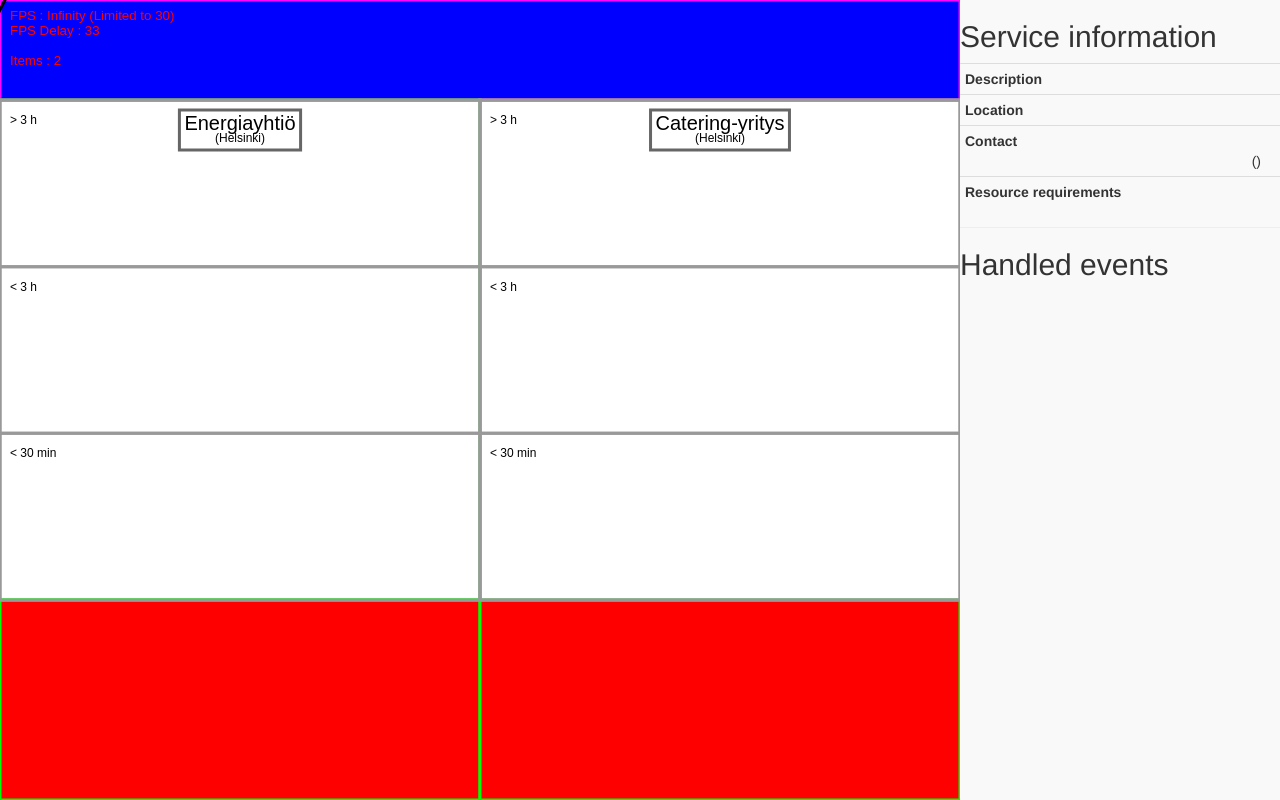
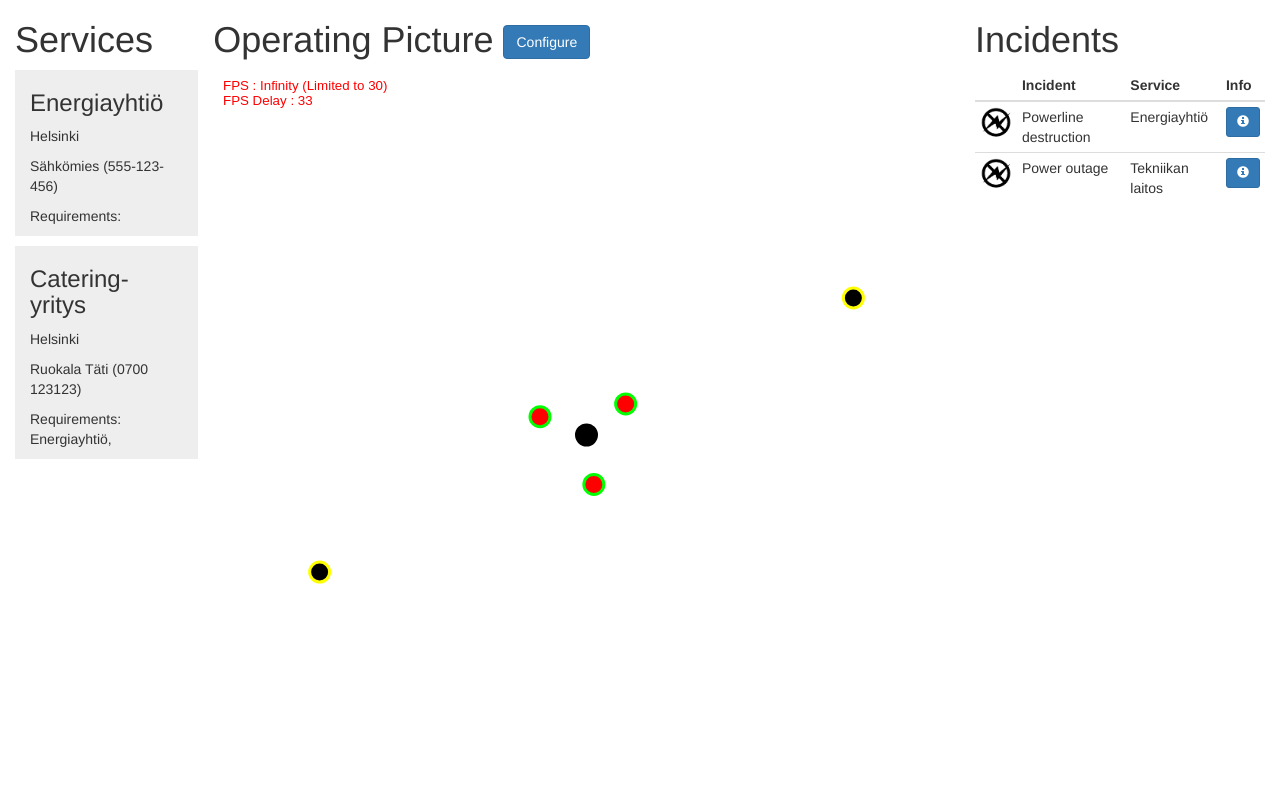
Before and after one commit to Rumpukapula/analysis-ucop, a plain HTML site: page index.html in a window 1280 px wide. Drawn offline with nearby package versions, Linux system fonts and the light colour scheme.

Commit message:
Own & oth service visualizations

```diff
--- a/css/main.css
+++ b/css/main.css
@@ -1,21 +1,42 @@
-body, html {
-	height: 100%;
-}
-
-canvas {
-	display: block;
-}
-
-#content, #sidepanel {
+html, body, #container {
 	height: 100%;
 	margin: 0;
 	padding: 0;
 }
 
 #content {
-
+	height: 80%;
+	margin: 0;
+	padding: 0;
 }
 
-#sidepanel {
-	background-color: #F9F9F9;
+#services, #u-cop, #incidents {
+	height: 100%;
 }
+
+#services, #incidents {
+	overflow-y: auto;
+}
+
+#u-cop {
+	padding: 0 !important;
+}
+
+#canvas {
+	vertical-align: middle !important;
+}
+
+.service {
+	background-color: #EEEEEE;
+	margin-bottom: 10px;
+}
+
+.incident {
+	background-color: #EEEEEE;
+	margin-bottom: 10px;
+}
+
+.incident-icon {
+	width: 32px;
+	height: 32px;
+}
--- a/index.html
+++ b/index.html
@@ -2,14 +2,88 @@
 <html lang="en" data-ng-app="analysisApp">
 	<head>
     	<meta http-equiv="content-type" content="text/html; charset=utf-8"/>
-  		<title>Incident-centric Risk Assessment in Critical Infrastructure</title>
+  		<title>U-COP - User-Constructed Operating Picture</title>
 		<link rel="stylesheet" href="https://maxcdn.bootstrapcdn.com/bootstrap/3.3.0/css/bootstrap.min.css">
 		<link rel="stylesheet" href="css/main.css">
 	</head>
 
 	<body ng-controller="body">
+
+	<!--
+
+	<nav id="navbar" class="navbar navbar-inverse navbar-fixed-top" role="navigation">
+		<div class="container">
+			<div class="navbar-header">
+				<button type="button" class="navbar-toggle collapsed" data-toggle="collapse" data-target="#navbar" aria-expanded="false" aria-controls="navbar">
+					<span class="sr-only">Toggle navigation</span>
+					<span class="icon-bar"></span>
+					<span class="icon-bar"></span>
+					<span class="icon-bar"></span>
+				</button>
+
+				<a class="navbar-brand" href="#">U-COP</a>
+			</div>
+
+			<div id="navbar" class="collapse navbar-collapse">
+				<button ng-click="addNode()" class="btn btn-primary btn-top">Add Node</button>
+			</div>
+		</div>
+	</nav>
+	-->
+
+		<div id="container">
+			<div id="services" class="col-sm-2">
+				<h1 class="top-header">Services</h1>
+				<div class="col-sm-12 service" ng-repeat="service in othServices">
+					<h3>{{service.description}}</h3>
+					<p>{{service.location}}</p>
+					<p>{{service.contact.name}} ({{service.contact.phone}})</p>
+					<p>Requirements: <span ng-repeat="req in service.requirements">{{req.description}}, </span></p>
+				</div>
+			</div>
+
+			<div id="u-cop" class="col-sm-7">
+				<div id="control-panel">
+					<h1 class="top-header">Operating Picture <button ng-click="configure()" class="btn btn-primary">Configure</button></h1>
+				</div>
+
+				<canvas id="canvas"></canvas>
+			</div>
+
+			<div id="incidents" class="col-sm-3">
+				<h1 class="top-header">Incidents</h1>
+				<table class="table table-condensed">
+					<thead>
+						<tr>
+							<th></th>
+							<th>Incident</th>
+							<th>Service</th>
+							<th>Info</th>
+						</tr>
+					</thead>
+					<tbody>
+						<tr ng-repeat="incident in incidents">
+							<td><img ng-src="{{incident.icon}}" class="incident-icon" /></td>
+							<td>{{incident.description}}</td>
+							<td>{{incident.affectedSystem.description}}</td>
+							<td><button class="btn btn-sm btn-primary"><span class="glyphicon glyphicon-info-sign"></span></button></td>
+						</tr>
+					</tbody>
+				</table>
+				<!--
+				<div class="col-sm-12 incident" ng-repeat="incident in incidents">
+					<h3><img ng-src="{{incident.icon}}" class="incident-icon" /> {{incident.description}}</h3>
+					<p>{{incident.affectedSystem.description}}</p>
+					<p>{{incident.occurred | date:'hh:mm:ss - dd.MM.yyyy'}}</p>
+					<p>{{incident.contact.name}} ({{incident.contact.phone}})</p>
+				</div>
+				-->
+			</div>
+		</div>
+
+	<!--
 		<div id="content" class="col-sm-9">
-			<canvas id="canvas"></canvas>
+
 		</div>
 		<div id="sidepanel" class="col-sm-3">
 			<div>
@@ -40,11 +114,14 @@
 				<h2>Handled events</h2>
 			</div>
 		</div>
+	-->
 	</body>
 
 	<script src="http://code.jquery.com/jquery-1.9.1.js"></script>
 	<script src="http://netdna.bootstrapcdn.com/bootstrap/3.0.0/js/bootstrap.min.js"></script>
-	<script src="https://ajax.googleapis.com/ajax/libs/angularjs/1.2.26/angular.min.js"></script>
+	<script src="https://ajax.googleapis.com/ajax/libs/angularjs/1.2.26/angular.js"></script>
+
+	<script src="js/vendor/ui-bootstrap-tpls-0.12.0.min.js"></script>
 
 	<script src="js/app.js"></script>
 </html>
--- a/js/app.js
+++ b/js/app.js
@@ -1,6 +1,8 @@
-var analysisApp = angular.module('analysisApp', []);
+var analysisApp = angular.module('analysisApp', [
+	'ui.bootstrap'
+]);
 
-analysisApp.controller('body', function($scope) {
+analysisApp.controller('body', function($scope, $modal, $log) {
 	var canvas = document.getElementById('canvas');
 	var ctx = canvas.getContext('2d');
 	var canvas_left = canvas.offsetLeft;
@@ -9,32 +11,7 @@ analysisApp.controller('body', function($scope) {
 	$scope.selectedService = {};
 
 	$scope.constants = {
-		'outerWorld':{
-			'start_y':0,
-			'max_height':100
-		},
-		'services': {
-			'start_y':100,
-			'max_height':window.innerHeight-100-200 // = canvas.height - outerWorld.height - ownSystems.height
-		},
-		'ownSystems': {
-			'start_y':window.innerHeight-200,
-			'max_height':200
-		},
-		'timeLevels':[
-			{
-				'value':-1,
-				'name':'> 3 h'
-			},
-			{
-				'value':180,
-				'name':'< 3 h'
-			},
-			{
-				'value':30,
-				'name':'< 30 min'
-			}
-		]
+
 	};
 
 	$scope.contacts = [
@@ -55,150 +32,140 @@ analysisApp.controller('body', function($scope) {
 		}
 	];
 
-	$scope.services = [
+	$scope.othServices = [
 		{
 			'location':'Helsinki',
 			'description':'Energiayhtiö',
 			'contact': $scope.contacts[2],
-			'requirements':[],
-			'headerPosition': {
-				'left':0,
-				'top':0,
-				'width':0,
-				'height':0
-			},
-
-			// the position on the canvas
-			'element': {
-				'left':0,
-				'top':0,
-				'width':0,
-				'height':0,
-
-				'header': {
-					'left':0,
-					'top':0,
-					'width':0,
-					'height':0
-				}
-			}
+			'requirements':[]
 		}
 	];
 
-	$scope.services.push(
+	$scope.othServices.push(
 		{
 			'location':'Helsinki',
 			'description':'Catering-yritys',
 			'contact': $scope.contacts[1],
-			'requirements':[$scope.services[0]],
-			'headerPosition': {
-				'left':0,
-				'top':0,
-				'width':0,
-				'height':0
-			},
-
-			// the position on the canvas
-			'element': {
-				'left':0,
-				'top':0,
-				'width':0,
-				'height':0,
-
-				'header': {
-					'left':0,
-					'top':0,
-					'width':0,
-					'height':0
-				}
-			}
+			'requirements':[$scope.othServices[0]]
 		}
 	);
 
-	$scope.ownSystems = [
+	$scope.ownServices = [
 		{
 			'location': 'Helsinki',
 			'description': 'Tekniikan laitos',
 			'contact': $scope.contacts[0],
-			'requirements': [$scope.services[0],$scope.services[1]], // add service & system requirements here (list of services)
-
-			// the position on the canvas
-			'element': {
-				'left':0,
-				'top':0,
-				'width':0,
-				'height':0
-			}
+			'requirements': [$scope.othServices[0],$scope.othServices[1]] // add service & system requirements here (list of services)
 		},
 		{
 			'location': 'Tampere',
 			'description': 'Höpölaitos',
 			'contact': $scope.contacts[0],
-			'requirements': [$scope.services[1]], // add service & system requirements here (list of services)
-
-			// the position on the canvas
-			'element': {
-				'left':0,
-				'top':0,
-				'width':0,
-				'height':0
-			}
+			'requirements': [$scope.othServices[1]] // add service & system requirements here (list of services)
 		},
+		{
+			'location': 'Rovaniemi',
+			'description': 'Kovalaitos',
+			'contact': $scope.contacts[0],
+			'requirements': [] // add service & system requirements here (list of services)
+		}
 	];
 
 	$scope.incidents = [
 		{
 			'description':'Powerline destruction',
-			'occurred': new Date(2014,11,5,8,30,0,0),
-			'affectedSystem': $scope.services[0],
+			'occurred': new Date(2014,10,18,8,30,0,0),
+			'affectedSystem': $scope.othServices[0],
 			//'magnitude':5,	// this could be a value between 0-9 or something
 			//'duration':72, 	// in hours
 			//'trend':0, 		// value from [-1,0,1]
 			//'effect':'', 		// descriptive or numeral?
-			'contact':$scope.services[0].contact,
-			'icon':'img/icon_power_outage'
+			'contact':$scope.othServices[0].contact,
+			'icon':'img/icon_power_outage.png'
 		}
 	];
 	$scope.incidents.push(
 		{
 			'description':'Power outage',
 			'occurred': new Date(2014,11,5,9,0,0,0),
-			'affectedSystem': $scope.ownSystems[0],
+			'affectedSystem': $scope.ownServices[0],
 			//'magnitude':5,	// this could be a value between 0-9 or something
 			//'duration':72, 	// in hours
 			//'trend':0, 		// value from [-1,0,1]
 			//'effect':'', 		// descriptive or numeral?
-			'contact':$scope.ownSystems[0].contact,
-			'icon':'img/icon_power_outage'
+			'contact':$scope.ownServices[0].contact,
+			'icon':'img/icon_power_outage.png'
 		}
 	);
 
-	function updateOwnSystems() {
-		var screen_width_per_system = canvas.width / $scope.ownSystems.length;
-		var screen_height_per_system = $scope.constants.ownSystems.max_height;
-		var current_x = 0;
-		var current_y = $scope.constants.ownSystems.start_y;
+	$scope.configure = function() {
+		var modalInstance = $modal.open({
+			templateUrl: 'html/configure.html',
+			controller: 'configure',
+			size: 'lg',
+			resolve: {
+				'ownServices': function() { return $scope.ownServices; }
+			}
+		});
 
-		// update own system positions
-		for(var i = 0; i < $scope.ownSystems.length; i++) {
-			$scope.ownSystems[i].element.left = current_x;
-			$scope.ownSystems[i].element.top = current_y;
-			$scope.ownSystems[i].element.width = screen_width_per_system;
-			$scope.ownSystems[i].element.height = screen_height_per_system;
+		modalInstance.result.then(function() {
 
-			current_x += screen_width_per_system;
+		}, function () {
+			$log.info('Modal dismissed at: ' + new Date());
+		});
+	};
+
+	function initOwnServicePositions() {
+		for(var i = 0; i < $scope.ownServices.length; i++) {
+			var service = $scope.ownServices[i];
+			var angle = (i/$scope.ownServices.length)*2*Math.PI;
+			service.drawPosition = {'angle':angle};
 		}
 	}
 
-	function updateServices() {
-		// remove services that were marked to be destroyed
-		for(var i = $scope.services.length; i > 0; i--) {
-			if($scope.services[i-1].destroy) {
-				$scope.services.splice(i-1,1);
+	function updateOwnServices() {
+		// update own service positions
+		for(var i = 0; i < $scope.ownServices.length; i++) {
+			var service = $scope.ownServices[i];
+
+			if(service.drawPosition==undefined) {
+				initOwnServicePositions();
+				break;
+			} else {
+				service.drawPosition.angle += Math.PI*0.003
+				if(service.drawPosition.angle > 2*Math.PI) {
+					service.drawPosition.angle = 0;
+				}
 			}
 		}
 	}
 
+	function initOthServicePositions() {
+		for(var i = 0; i < $scope.othServices.length; i++) {
+			var service = $scope.othServices[i];
+			var angle = (i/$scope.othServices.length)*2*Math.PI;
+			service.drawPosition = {'angle':angle};
+		}
+	}
+
+	function updateOthServices() {
+		// update other service positions
+		for(var i = 0; i < $scope.othServices.length; i++) {
+			var service = $scope.othServices[i];
+
+			if(service.drawPosition==undefined) {
+				initOthServicePositions();
+				break;
+			} else {
+				service.drawPosition.angle -= Math.PI*0.001
+				if(service.drawPosition.angle > 2*Math.PI) {
+					service.drawPosition.angle = 0;
+				}
+			}
+		}
+	}
+
+	/*
 	function drawOuterWorld() {
 		var current_x = 0;
 		var current_y = $scope.constants.outerWorld.start_y;
@@ -212,23 +179,49 @@ analysisApp.controller('body', function($scope) {
 		ctx.fill();
 		ctx.stroke();
 	}
+	*/
 
-	function drawOwnSystems() {
+	function drawOwnServices() {
 		// system styling
+
+		var center_x = canvas.width / 2;
+		var center_y = canvas.height / 2;
+		var ring_r = 50;
+		// center node
+		ctx.fillStyle = '#000000';
+		ctx.lineWidth = 3;
+		ctx.strokeStyle = '#000000';
+		ctx.beginPath();
+		ctx.arc(center_x,center_y,10,0,2*Math.PI);
+		ctx.fill();
+		ctx.stroke();
+
+		// translate own services to center
+		ctx.translate(center_x,center_y);
+
+
 		ctx.fillStyle = '#FF0000';
 		ctx.lineWidth = 3;
 		ctx.strokeStyle = '#00FF00';
 
-		for(var i = 0; i < $scope.ownSystems.length; i++) {
-			var system = $scope.ownSystems[i];
+		var max = $scope.ownServices.length;
+
+		for(var i = 0; i < $scope.ownServices.length; i++) {
+			var service = $scope.ownServices[i];
 
 			ctx.beginPath();
-			ctx.rect(system.element.left, system.element.top, system.element.width, system.element.height);
+			ctx.arc(Math.cos(service.drawPosition.angle)*ring_r,
+					Math.sin(service.drawPosition.angle)*ring_r,
+					10,0,2*Math.PI);
 			ctx.fill();
 			ctx.stroke();
 		}
+
+		// reverse translate
+		ctx.translate(-center_x,-center_y);
 	}
 
+	/*
 	function drawServiceDescription(service,text_x,text_y) {
 		ctx.textAlign = 'center';
 		ctx.fillStyle = 'black';
@@ -261,48 +254,41 @@ analysisApp.controller('body', function($scope) {
 		ctx.font='12px Arial';
 		ctx.fillText("("+service.location+")", text_x, text_y);
 	}
+	*/
 
-	function drawServices() {
-		var screen_width_per_service = canvas.width / $scope.services.length;
-		var screen_height_per_service = $scope.constants.services.max_height;
-		var height_per_timelevel = screen_height_per_service / $scope.constants.timeLevels.length;
-		var current_x = 0;
-		var current_y = $scope.constants.services.start_y;
+	function drawOthServices() {
+		// system styling
+		var center_x = canvas.width / 2;
+		var center_y = canvas.height / 2;
+		var ring_r = 300;
 
-		// system styling
+
+		// translate oth services to center
+		ctx.translate(center_x,center_y);
+
+
+		ctx.fillStyle = '#000000';
 		ctx.lineWidth = 3;
-		ctx.textAlign = 'center';
-		ctx.fillStyle = 'black';
+		ctx.strokeStyle = '#FFFF00';
 
-		for(var i = 0; i < $scope.services.length; i++) {
-			// draw service borders
+		var max = $scope.othServices.length;
+
+		for(var i = 0; i < $scope.othServices.length; i++) {
+			var service = $scope.othServices[i];
+
 			ctx.beginPath();
-			ctx.rect(current_x,current_y,screen_width_per_service,screen_height_per_service);
+			ctx.arc(Math.cos(service.drawPosition.angle)*ring_r,
+					Math.sin(service.drawPosition.angle)*ring_r,
+					10,0,2*Math.PI);
+			ctx.fill();
 			ctx.stroke();
+		}
 
-			// write service description
-			var text_x = (current_x+(screen_width_per_service/2));
-			var text_y = current_y+30;
-			drawServiceDescription($scope.services[i],text_x,text_y);
-
-			// draw time levels
-			ctx.strokeStyle = '#999999';
-			for(var j = 0; j < $scope.constants.timeLevels.length; j++) {
-				ctx.beginPath();
-				ctx.rect(current_x,current_y+j*height_per_timelevel,screen_width_per_service,height_per_timelevel);
-				ctx.stroke();
-
-				// timelevel texts
-				ctx.textAlign = 'start';
-				ctx.font='12px Arial';
-				ctx.fillText($scope.constants.timeLevels[j].name, current_x+10, current_y+j*height_per_timelevel+24);
-
-			}
-
-			current_x += screen_width_per_service;
-		}
+		// reverse translate
+		ctx.translate(-center_x,-center_y);
 	}
 
+	/*
 	function drawIncidents() {
 		for(var i = 0; i < $scope.incidents.length; i++) {
 			var incident = $scope.incidents[i];
@@ -332,24 +318,9 @@ analysisApp.controller('body', function($scope) {
 					ctx.setTransform(1,0,0,1,0,0);
 				}
 			}
-
-			/*
-			// incident object structure
-			{
-				'description':'Power outage',
-				'occurred': new Date(2014,11,5,9,0,0,0),
-				'affectedSystem': $scope.ownSystems[0],
-				//'magnitude':5,	// this could be a value between 0-9 or something
-				//'duration':72, 	// in hours
-				//'trend':0, 		// value from [-1,0,1]
-				//'effect':'', 		// descriptive or numeral?
-				'contact':$scope.ownSystems[0].contact,
-				'icon':'img/icon_power_outage'
-			}
-			*/
-
 		}
 	}
+	*/
 
 	function mainLoop() {
 		var beginTime = new Date().getTime();
@@ -361,14 +332,14 @@ analysisApp.controller('body', function($scope) {
 		ctx.fillRect(0,0,canvas.width,canvas.height);
 
 		// update services and incidents
-		updateOwnSystems();
-		updateServices();
+		updateOwnServices();
+		updateOthServices();
 
 		// draw elements
-		drawOuterWorld();
-		drawOwnSystems();
-		drawServices();
-		drawIncidents();
+		//drawOuterWorld();
+		drawOwnServices();
+		drawOthServices();
+		//drawIncidents();
 
 		/*
 		* Calculate frame execution time and calculate
@@ -384,7 +355,6 @@ analysisApp.controller('body', function($scope) {
 		ctx.font = "10pt Arial";
 		ctx.fillText  ("FPS : "+1000/(endTime - beginTime)+" (Limited to 30)", 10, 20);
 		ctx.fillText  ("FPS Delay : "+delay, 10, 35);
-		ctx.fillText  ("Items : "+$scope.services.length, 10, 65);
 
 		setTimeout(mainLoop, delay);
 	}
@@ -393,8 +363,8 @@ analysisApp.controller('body', function($scope) {
 	// resize the canvas to fill browser window dynamically
     window.addEventListener('resize', resizeCanvas, false);
     function resizeCanvas() {
-		canvas.width = window.innerWidth - $('#sidepanel').outerWidth();
-		canvas.height = window.innerHeight;
+		canvas.width = window.innerWidth - $('#services').outerWidth() - $('#incidents').outerWidth();
+		canvas.height = window.innerHeight - $('#control-panel').outerHeight() - 30;
 
 		/*
 		* Your drawings need to be inside this function otherwise they will be reset when
@@ -405,6 +375,7 @@ analysisApp.controller('body', function($scope) {
     resizeCanvas();
 
 	// canvas event listeners (e.g. clicks)
+	/*
 	canvas.addEventListener('click', function(event) {
 		var x = event.pageX - canvas_left;
 		var y = event.pageY - canvas_top;
@@ -425,4 +396,49 @@ analysisApp.controller('body', function($scope) {
 			$scope.$apply();
 		}
 	}, false);
+	*/
 });
+
+analysisApp.controller('configure', function($scope, $modalInstance, ownServices) {
+	$scope.services = ownServices;
+	for(var i = 0; i < $scope.services.length; i++) {
+		$scope.services[i].editing = false;
+	}
+
+	$scope.addNew = function() {
+		$scope.services.push(
+			{
+				'location': '',
+				'description': '',
+				'contact': '',
+				'requirements': [], // add service & system requirements here (list of services)
+				'editing':true
+			}
+		);
+	};
+
+	$scope.edit = function(service) {
+		service.editing = true;
+	};
+
+	$scope.save = function(service) {
+		service.editing = false;
+	};
+
+	$scope.remove = function(service) {
+		for(var i = 0; i < $scope.services.length; i++) {
+			if($scope.services[i]==service) {
+				$scope.services.splice(i,1);
+				break;
+			}
+		}
+	};
+
+	$scope.ok = function () {
+		$modalInstance.close();
+	};
+
+	$scope.cancel = function () {
+		$modalInstance.dismiss('cancel');
+	};
+});
```
Also changed, not shown: html/configure.html (added, +34 -0 lines), js/vendor/ui-bootstrap-tpls-0.12.0.min.js (added).
